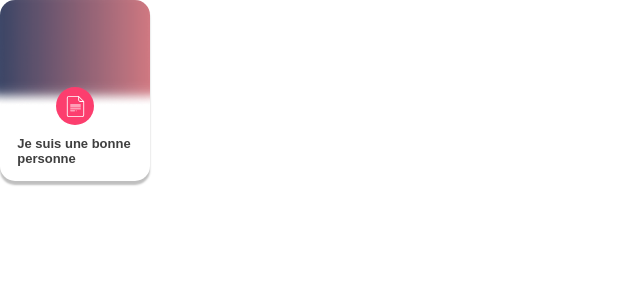
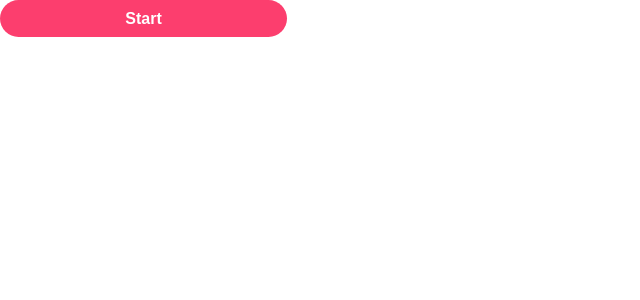
Before and after one commit to raphaelMrci/nuit-info, a React (Create React App) app in the folder front-nuit-info/: page / in a window 1280 px wide. Shown: the top 300 px of the page, without its empty margins (0-640 px from the left). Built offline with nearby package versions, Linux system fonts and the light colour scheme.

Commit message:
Add button component

```diff
--- a/front-nuit-info/src/App.js
+++ b/front-nuit-info/src/App.js
@@ -2,6 +2,7 @@ import infoImg from "./assets/motionblur.png";
 import "./App.css";
 import { useEffect, useState } from "react";
 import { InfoItem } from "./components/info/infoComponent.js";
+import { CustomButton } from "./components/CustomButton/CustomButton.js";
 
 function App() {
     const touchesComponent = (element) => {
@@ -80,11 +81,7 @@ function App() {
 
     return (
         <div className="App">
-            <InfoItem
-                title="Je suis une bonne personne"
-                img={infoImg}
-                alt="logo"
-            />
+            <CustomButton text="Start" />
         </div>
     );
 }
--- /dev/null
+++ b/front-nuit-info/src/components/CustomButton/CustomButton.css
@@ -0,0 +1,19 @@
+.custom-button-box {
+    display: flex;
+    align-items: center;
+    justify-content: center;
+    width: 287px;
+    height: 37px;
+    border-radius: 100px;
+    text-align: center;
+}
+
+.custom-button-text {
+    color: #fff;
+    text-align: center;
+    font-family: arial;
+    font-size: 16px;
+    font-style: normal;
+    font-weight: 800;
+    line-height: normal;
+}
--- /dev/null
+++ b/front-nuit-info/src/components/CustomButton/CustomButton.js
@@ -0,0 +1,13 @@
+import "./CustomButton.css";
+
+export const CustomButton = (props) => {
+    let color = props.color;
+    if (color === undefined) {
+        color = "#FC3E6E";
+    }
+    return (
+        <div className="custom-button-box" style={{ backgroundColor: color }}>
+            <text className="custom-button-text">{props.text}</text>
+        </div>
+    );
+};
```
